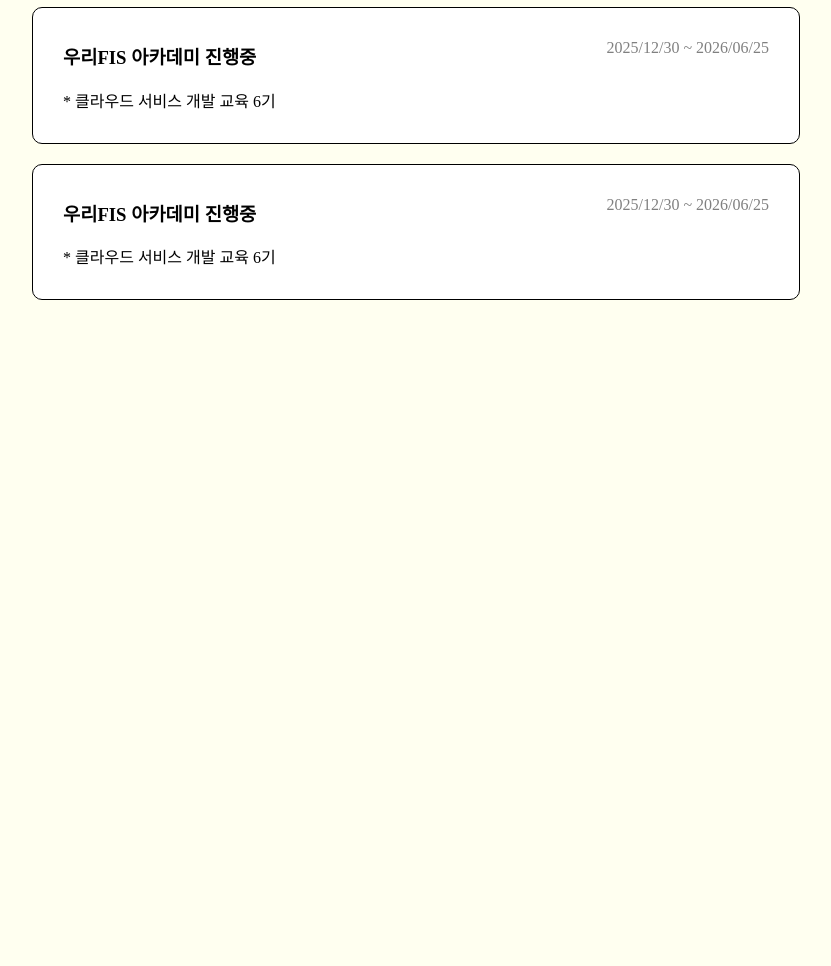
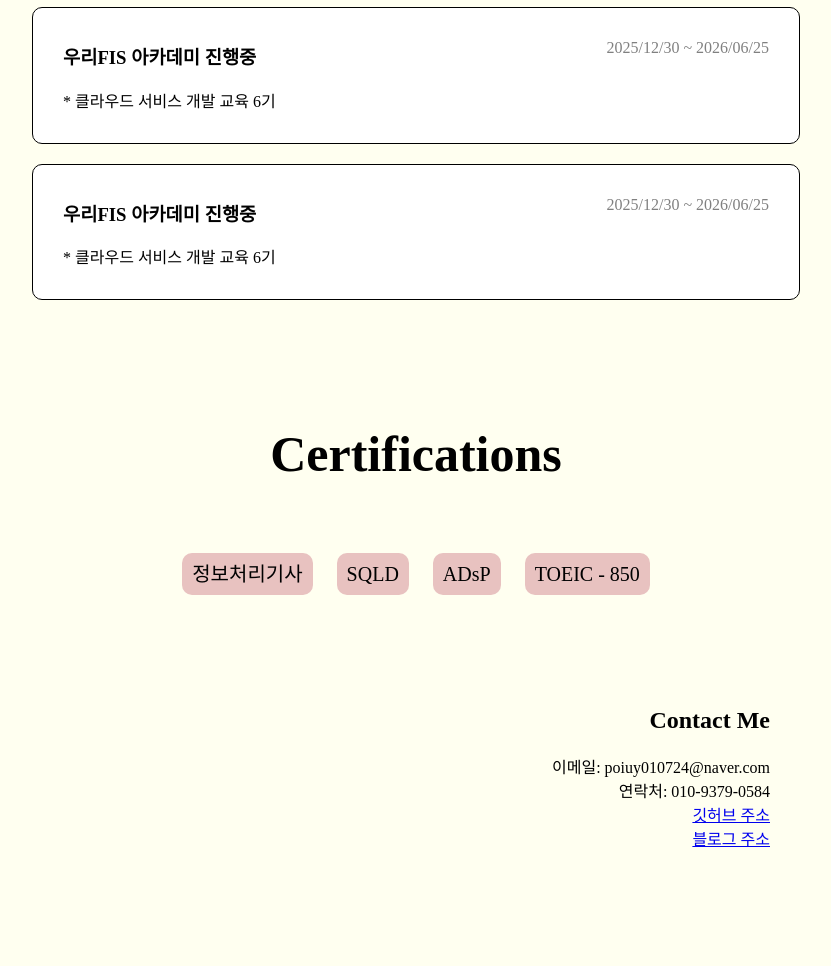
Before and after one commit to S0NGMinHyuk/S0NGMinHyuk.github.io, a plain HTML site: page index.html in a window 1280 px wide. Shown: the part 1463-2429 px from the top of the page, without its empty margins (224-1055 px from the left). Before the commit the page ends 1763 px from the top, so only its background shows below. Drawn offline with Linux system fonts and the light colour scheme.

Commit message:
자격증, 연락처 포맷 제작

```diff
--- a/index.html
+++ b/index.html
@@ -87,6 +87,24 @@
             </div>
         </div>
         <!-- 자격증 -->
+        <p class="big-title">Certifications</p>
+        <div id="certification">
+            <span class="cert">정보처리기사</span>
+            <span class="cert">SQLD</span>
+            <span class="cert">ADsP</span>
+            <span class="cert">TOEIC - 850</span>
+        </div>
+        <!-- Contact -->
+        <div id="contact">
+            <h2>Contact Me</h2>
+            <p>
+                이메일: poiuy010724@naver.com<br>
+                연락처: 010-9379-0584<br>
+                <a href="https://github.com/S0NGMinHyuk">깃허브 주소</a><br>
+                <a href="https://bibam-h.tistory.com/">블로그 주소</a>
+            </p>
+        </div>
     </main>
+
 </body>
 </html>
--- a/style.css
+++ b/style.css
@@ -6,6 +6,7 @@
 body {
     height: 100%;
     margin: 10% 20%;
+    justify-content: center;
 }
 
 .big-title {
@@ -31,6 +32,14 @@
 .timeline {
     color: gray;
     text-align: right;
+}
+
+.cert {
+    font-size: 20px;
+    padding: 10px;
+    margin: 0px 10px;
+    border-radius: 10px;
+    background-color: rgb(232, 194, 192);
 }
 
 #about {
@@ -61,3 +70,13 @@
     grid-template-columns: 1fr;
     gap: 20px;
 }
+
+#certification {
+    text-align: center;
+}
+
+#contact {
+    /* border: 2px black dashed; */
+    text-align: right;
+    padding: 100px 30px;
+}
```
